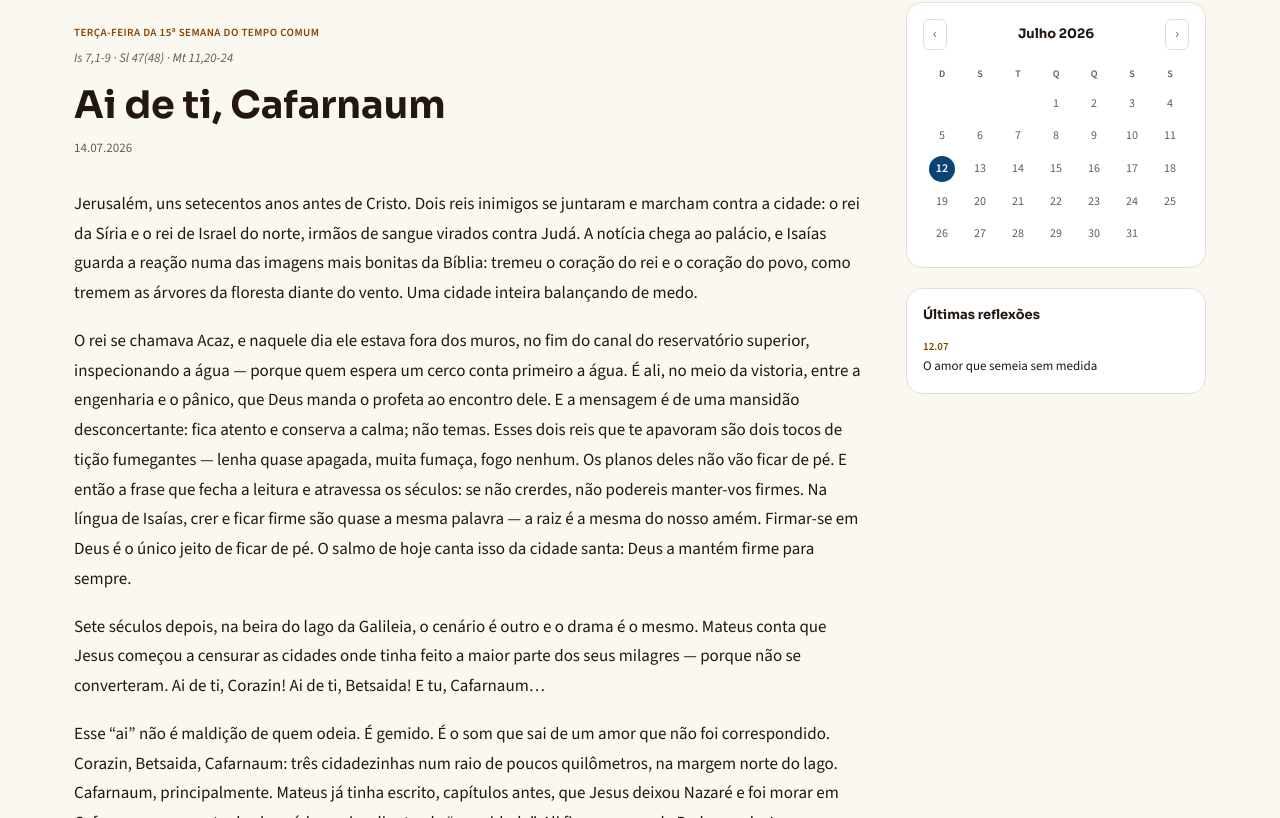
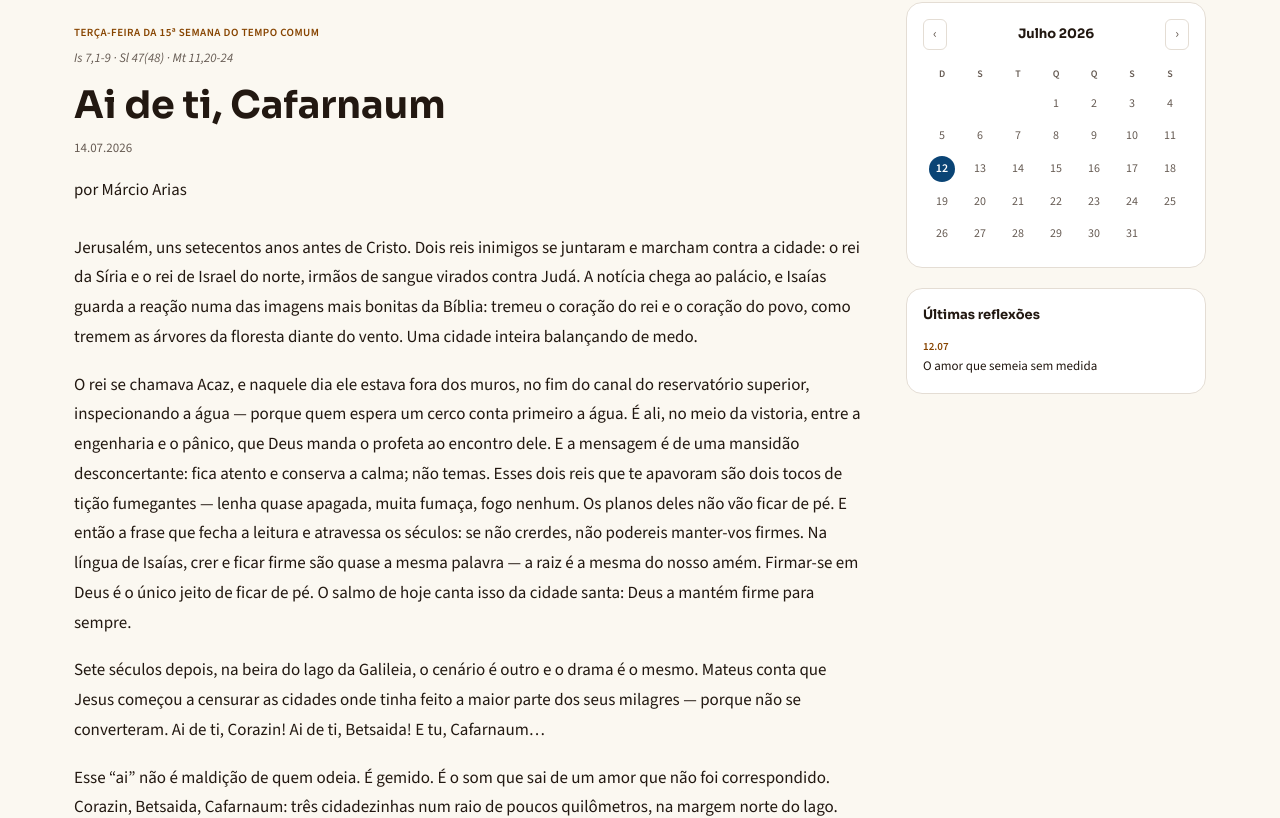
Before and after one commit to admariam/liturgiadiaria, a Jekyll site: the page built from _posts/2026-07-14-ai-de-ti-cafarnaum.md, in a window 1280 px wide and 900 px high, scrolled down 309 px, cut to the strip 82-900 px from the top of the window. Built offline with Jekyll 4.4.1, drawn with Linux system fonts in a browser that asks for light colours.

Commit message:
Layout: mostra autor abaixo da data

```diff
--- a/_layouts/reflexao.html
+++ b/_layouts/reflexao.html
@@ -14,6 +14,7 @@ layout: default
     {% if page.leituras %}<p class="leituras">{{ page.leituras }}</p>{% endif %}
     <h1>{{ page.title }}</h1>
     <p class="data">{{ page.date | date: "%d.%m.%Y" }}</p>
+    {% if page.autor %}<p class="autor">por {{ page.autor }}</p>{% endif %}
   </header>
   <div class="reflexao-texto">
     {{ content }}
```
